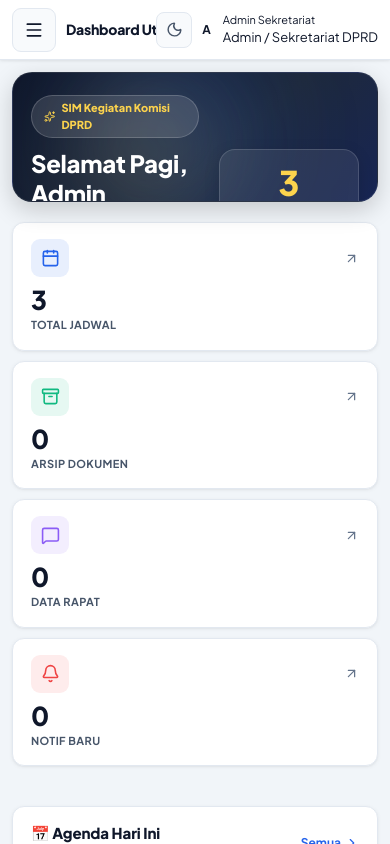
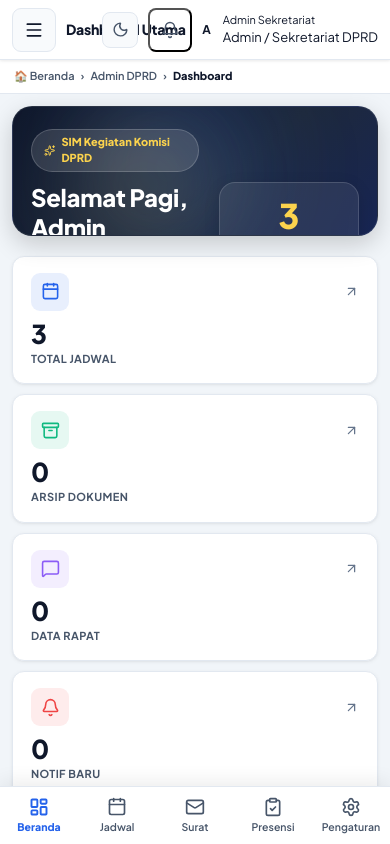
Before and after one commit to diivann17-spec/KOMISI, a React (Vite) app in the folder web/: page / in a window 390 px wide. Built offline with nearby package versions, Linux system fonts and the light colour scheme; no server answers; the database is empty.

Commit message:
feat: initialize application shell with routing, sidebar, bottom navigation, and notification system

```diff
--- a/web/src/App.jsx
+++ b/web/src/App.jsx
@@ -1,7 +1,8 @@
 import { useEffect, useState } from 'react';
-import { BrowserRouter, Navigate, Route, Routes, useLocation } from 'react-router-dom';
-import { Menu } from 'lucide-react';
+import { BrowserRouter, Navigate, Route, Routes, useLocation, useNavigate } from 'react-router-dom';
+import { Menu, Bell } from 'lucide-react';
 import Sidebar from './components/Sidebar';
+import BottomNav from './components/BottomNav';
 import DarkModeToggle from './components/DarkModeToggle';
 import AbsensiPage from './pages/Absensi';
 import ArsipPage from './pages/Arsip';
@@ -32,6 +33,7 @@ function ProtectedLayout() {
   }
 
   const location = useLocation();
+  const navigate = useNavigate();
   const [unreadCount, setUnreadCount] = useState(0);
   const [toast, setToast] = useState(null);
   const [sidebarOpen, setSidebarOpen] = useState(false);
@@ -140,23 +142,23 @@ function ProtectedLayout() {
 
   const getTitle = () => {
     switch (location.pathname) {
-      case '/': return { title: 'Dashboard Utama', sub: 'Ringkasan kegiatan & statistik Komisi DPRD' };
-      case '/jadwal': return { title: 'Jadwal Kegiatan Komisi', sub: 'Manajemen waktu & agenda Komisi I–IV' };
-      case '/arsip': return { title: 'Arsip Dokumen Digital', sub: 'Repositori surat masuk, keluar & berkas fisik' };
-      case '/absensi': return { title: 'Presensi & Absensi', sub: 'Rekapitulasi kehadiran anggota DPRD' };
-      case '/rapat': return { title: 'Modul Rapat & Notulen', sub: 'Catatan hasil rapat & risalah komisi' };
-      case '/notifikasi': return { title: 'Notifikasi', sub: 'Riwayat aktivitas & pemberitahuan' };
-      case '/menu': return { title: 'Pengaturan', sub: 'Pengaturan akun & aplikasi' };
-      case '/surat': return { title: 'Manajemen Surat', sub: 'Pengelolaan surat masuk, keluar & disposisi' };
-      case '/fasilitas': return { title: 'Ruangan & Fasilitas', sub: 'Peminjaman ruangan dan inventaris' };
-      case '/tamu': return { title: 'Tamu & Narasumber', sub: 'Manajemen undangan eksternal' };
-      case '/anggaran': return { title: 'Manajemen Anggaran', sub: 'Pemantauan alokasi dan realisasi biaya' };
-      case '/laporan': return { title: 'Laporan & Dashboard', sub: 'Statistik eksekutif dan export data' };
-      case '/pengingat': return { title: 'Pengingat & Alarm Otomatis', sub: 'Kelola alarm jadwal dan pengingat kegiatan DPRD' };
-      case '/pesan': return { title: 'Pesan Internal & Disposisi', sub: 'Komunikasi internal anggota DPRD dan sekretariat' };
-      case '/voting': return { title: 'Voting & Pengambilan Suara', sub: 'Sesi voting digital per agenda rapat dan sidang komisi' };
-      case '/legislasi': return { title: 'Produk Legislasi', sub: 'Tracking Perda, Raperda & Pansus — dari inisiasi hingga pengesahan' };
-      default: return { title: 'SIM Kegiatan DPRD', sub: '' };
+      case '/': return { title: 'Dashboard Utama', sub: 'Ringkasan kegiatan & statistik Komisi DPRD', category: 'Admin DPRD', page: 'Dashboard' };
+      case '/jadwal': return { title: 'Jadwal Kegiatan Komisi', sub: 'Manajemen waktu & agenda Komisi I–IV', category: 'Komisi DPRD', page: 'Jadwal' };
+      case '/arsip': return { title: 'Arsip Dokumen Digital', sub: 'Repositori surat masuk, keluar & berkas fisik', category: 'Dokumen', page: 'Arsip' };
+      case '/absensi': return { title: 'Presensi & Absensi', sub: 'Rekapitulasi kehadiran anggota DPRD', category: 'Kehadiran', page: 'Presensi' };
+      case '/rapat': return { title: 'Modul Rapat & Notulen', sub: 'Catatan hasil rapat & risalah komisi', category: 'Risalah', page: 'Rapat' };
+      case '/notifikasi': return { title: 'Notifikasi', sub: 'Riwayat aktivitas & pemberitahuan', category: 'Sistem', page: 'Notifikasi' };
+      case '/menu': return { title: 'Pengaturan', sub: 'Pengaturan akun & aplikasi', category: 'Pengaturan', page: 'Menu Akun' };
+      case '/surat': return { title: 'Manajemen Surat', sub: 'Pengelolaan surat masuk, keluar & disposisi', category: 'Sekretariat', page: 'Surat' };
+      case '/fasilitas': return { title: 'Ruangan & Fasilitas', sub: 'Peminjaman ruangan dan inventaris', category: 'Inventaris', page: 'Fasilitas' };
+      case '/tamu': return { title: 'Tamu & Narasumber', sub: 'Manajemen undangan eksternal', category: 'Eksternal', page: 'Tamu' };
+      case '/anggaran': return { title: 'Manajemen Anggaran', sub: 'Pemantauan alokasi dan realisasi biaya', category: 'Keuangan', page: 'Anggaran' };
+      case '/laporan': return { title: 'Laporan & Dashboard', sub: 'Statistik eksekutif dan export data', category: 'Statistik', page: 'Laporan' };
+      case '/pengingat': return { title: 'Pengingat & Alarm Otomatis', sub: 'Kelola alarm jadwal dan pengingat kegiatan DPRD', category: 'Alarm', page: 'Pengingat' };
+      case '/pesan': return { title: 'Pesan Internal & Disposisi', sub: 'Komunikasi internal anggota DPRD dan sekretariat', category: 'Komunikasi', page: 'Pesan' };
+      case '/voting': return { title: 'Voting & Pengambilan Suara', sub: 'Sesi voting digital per agenda rapat dan sidang komisi', category: 'Sidang', page: 'Voting' };
+      case '/legislasi': return { title: 'Produk Legislasi', sub: 'Tracking Perda, Raperda & Pansus — dari inisiasi hingga pengesahan', category: 'Hukum', page: 'Legislasi' };
+      default: return { title: 'SIM Kegiatan DPRD', sub: '', category: 'SIM DPRD', page: 'Halaman' };
     }
   };
 
@@ -173,6 +175,7 @@ function ProtectedLayout() {
         <header className="topbar">
           <div className="topbar-left">
             <button
+              type="button"
               className="hamburger-btn"
               onClick={() => setSidebarOpen(prev => !prev)}
               aria-label="Toggle menu"
@@ -186,8 +189,26 @@ function ProtectedLayout() {
           </div>
           <div className="topbar-actions">
             <DarkModeToggle />
+            <button
+              type="button"
+              className="btn-icon btn-ghost relative"
+              onClick={() => navigate('/notifikasi')}
+              title="Notifikasi"
+              style={{ position: 'relative' }}
+            >
+              <Bell size={18} />
+              {unreadCount > 0 && (
+                <span className="nav-badge" style={{ position: 'absolute', top: 2, right: 2, padding: '1px 5px', fontSize: 9 }}>
+                  {unreadCount}
+                </span>
+              )}
+            </button>
             <div className="flex items-center gap-3 pl-2 border-l border-slate-200 dark:border-slate-700">
-              <div className="w-8 h-8 rounded-lg bg-amber-400 text-slate-900 font-bold flex items-center justify-center text-sm shadow-sm">
+              <div
+                className="w-8 h-8 rounded-lg bg-amber-400 text-slate-900 font-bold flex items-center justify-center text-sm shadow-sm cursor-pointer"
+                onClick={() => navigate('/menu')}
+                title="Profil & Pengaturan"
+              >
                 {(user?.displayName || 'A').charAt(0).toUpperCase()}
               </div>
               <div className="hidden sm:block text-left">
@@ -197,6 +218,15 @@ function ProtectedLayout() {
             </div>
           </div>
         </header>
+
+        {/* Breadcrumb Trail */}
+        <div className="topbar-breadcrumb">
+          <span>🏠 Beranda</span>
+          <span>›</span>
+          <span>{pageMeta.category}</span>
+          <span>›</span>
+          <span className="current">{pageMeta.page}</span>
+        </div>
 
         {toast && (
           <div style={{
@@ -235,6 +265,9 @@ function ProtectedLayout() {
           <Route path="/voting" element={<VotingPage />} />
           <Route path="/legislasi" element={<LegislasiPage />} />
         </Routes>
+
+        {/* Mobile Bottom Navigation Bar */}
+        <BottomNav />
       </div>
     </div>
   );
--- /dev/null
+++ b/web/src/components/BottomNav.jsx
@@ -0,0 +1,28 @@
+import { NavLink } from 'react-router-dom';
+import { LayoutDashboard, Calendar, Mail, ClipboardCheck, Settings } from 'lucide-react';
+
+export default function BottomNav() {
+  const navItems = [
+    { to: '/',          label: 'Beranda',  icon: LayoutDashboard },
+    { to: '/jadwal',     label: 'Jadwal',   icon: Calendar },
+    { to: '/surat',      label: 'Surat',    icon: Mail },
+    { to: '/absensi',    label: 'Presensi', icon: ClipboardCheck },
+    { to: '/menu',       label: 'Pengaturan', icon: Settings },
+  ];
+
+  return (
+    <nav className="mobile-bottom-nav">
+      {navItems.map(({ to, label, icon: Icon }) => (
+        <NavLink
+          key={to}
+          to={to}
+          end={to === '/'}
+          className={({ isActive }) => `bottom-nav-item${isActive ? ' active' : ''}`}
+        >
+          <Icon size={20} />
+          <span>{label}</span>
+        </NavLink>
+      ))}
+    </nav>
+  );
+}
--- a/web/src/index.css
+++ b/web/src/index.css
@@ -1262,3 +1262,91 @@ tbody tr:hover td { background: var(--surface2); }
   .page { padding-top: 10px; }
   .sidebar { padding-top: env(safe-area-inset-top); }
 }
+
+/* ════════════════════════════════════════════════
+   BREADCRUMB TRAIL (NATIVE APP STYLE)
+════════════════════════════════════════════════ */
+.topbar-breadcrumb {
+  display: flex;
+  align-items: center;
+  gap: 6px;
+  padding: 8px 22px;
+  background: var(--surface);
+  border-bottom: 1px solid var(--border);
+  font-size: 11.5px;
+  font-weight: 600;
+  color: var(--text-3);
+  overflow-x: auto;
+  white-space: nowrap;
+  flex-shrink: 0;
+  -webkit-overflow-scrolling: touch;
+}
+
+.topbar-breadcrumb span.current {
+  color: var(--text);
+  font-weight: 800;
+}
+
+@media (max-width: 1024px) {
+  .topbar-breadcrumb {
+    padding: 8px 14px;
+    font-size: 11px;
+  }
+}
+
+/* ════════════════════════════════════════════════
+   MOBILE BOTTOM NAVIGATION BAR
+════════════════════════════════════════════════ */
+.mobile-bottom-nav {
+  display: none;
+  position: fixed;
+  bottom: 0;
+  left: 0;
+  right: 0;
+  height: calc(58px + env(safe-area-inset-bottom));
+  padding-bottom: env(safe-area-inset-bottom);
+  background: var(--surface);
+  border-top: 1px solid var(--border);
+  box-shadow: 0 -4px 20px rgba(0, 0, 0, 0.08);
+  z-index: 100;
+  align-items: center;
+  justify-content: space-around;
+}
+
+@media (max-width: 1024px) {
+  .mobile-bottom-nav {
+    display: flex;
+  }
+  .page {
+    padding-bottom: calc(75px + env(safe-area-inset-bottom)) !important;
+  }
+}
+
+.bottom-nav-item {
+  display: flex;
+  flex-direction: column;
+  align-items: center;
+  justify-content: center;
+  gap: 2px;
+  flex: 1;
+  height: 100%;
+  color: var(--text-3);
+  font-size: 10.5px;
+  font-weight: 600;
+  text-decoration: none;
+  transition: color 0.15s ease, transform 0.1s ease;
+  -webkit-tap-highlight-color: transparent;
+}
+
+.bottom-nav-item:active {
+  transform: scale(0.92);
+}
+
+.bottom-nav-item.active {
+  color: var(--blue);
+  font-weight: 800;
+}
+
+.bottom-nav-item.active svg {
+  stroke-width: 2.3px;
+}
```
